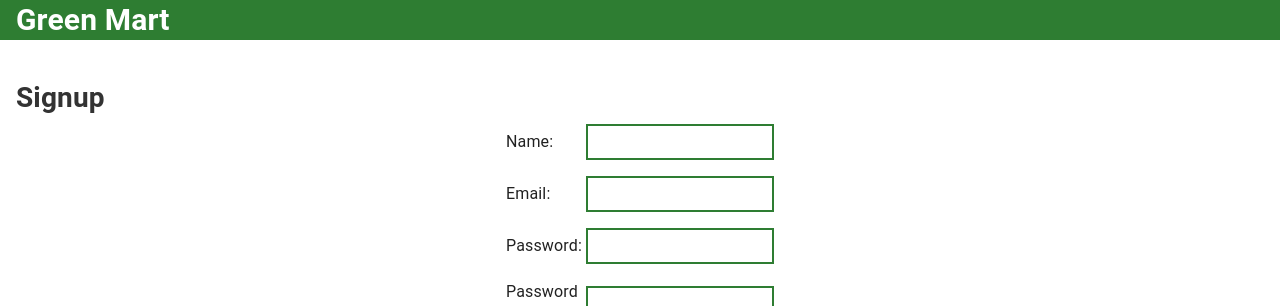
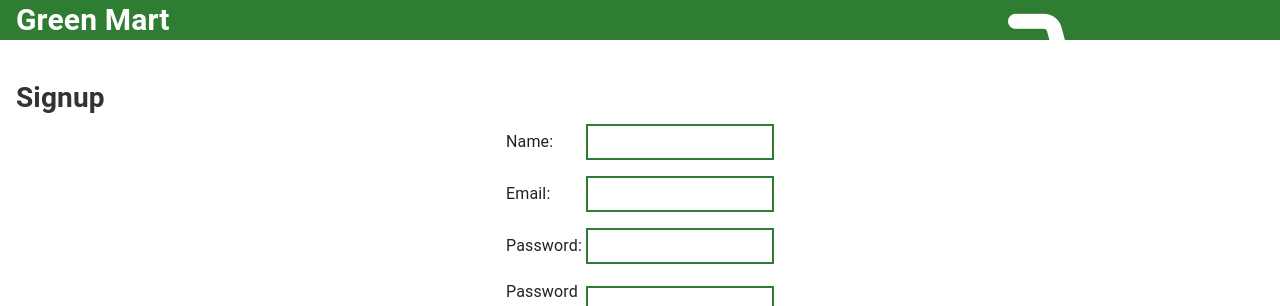
Before and after one commit to katsu0511/green_mart_express, a React (Vite) app in the folder frontend/: page /signup in a window 1280 px wide. Shown: the top 306 px of the page. Built offline with nearby package versions, Linux system fonts and the light colour scheme; no server answers.

Commit message:
added link to cart page

```diff
--- a/frontend/src/components/Organisms/Header/Header.tsx
+++ b/frontend/src/components/Organisms/Header/Header.tsx
@@ -6,6 +6,9 @@ export default function Header() {
     <header className='header'>
       <div className='header-content'>
         <Link to='/' className='header-link'>Green Mart</Link>
+        <Link to='/cart' className='header-image'>
+          <img src='/cart.png' />
+        </Link>
       </div>
     </header>
   );
```
